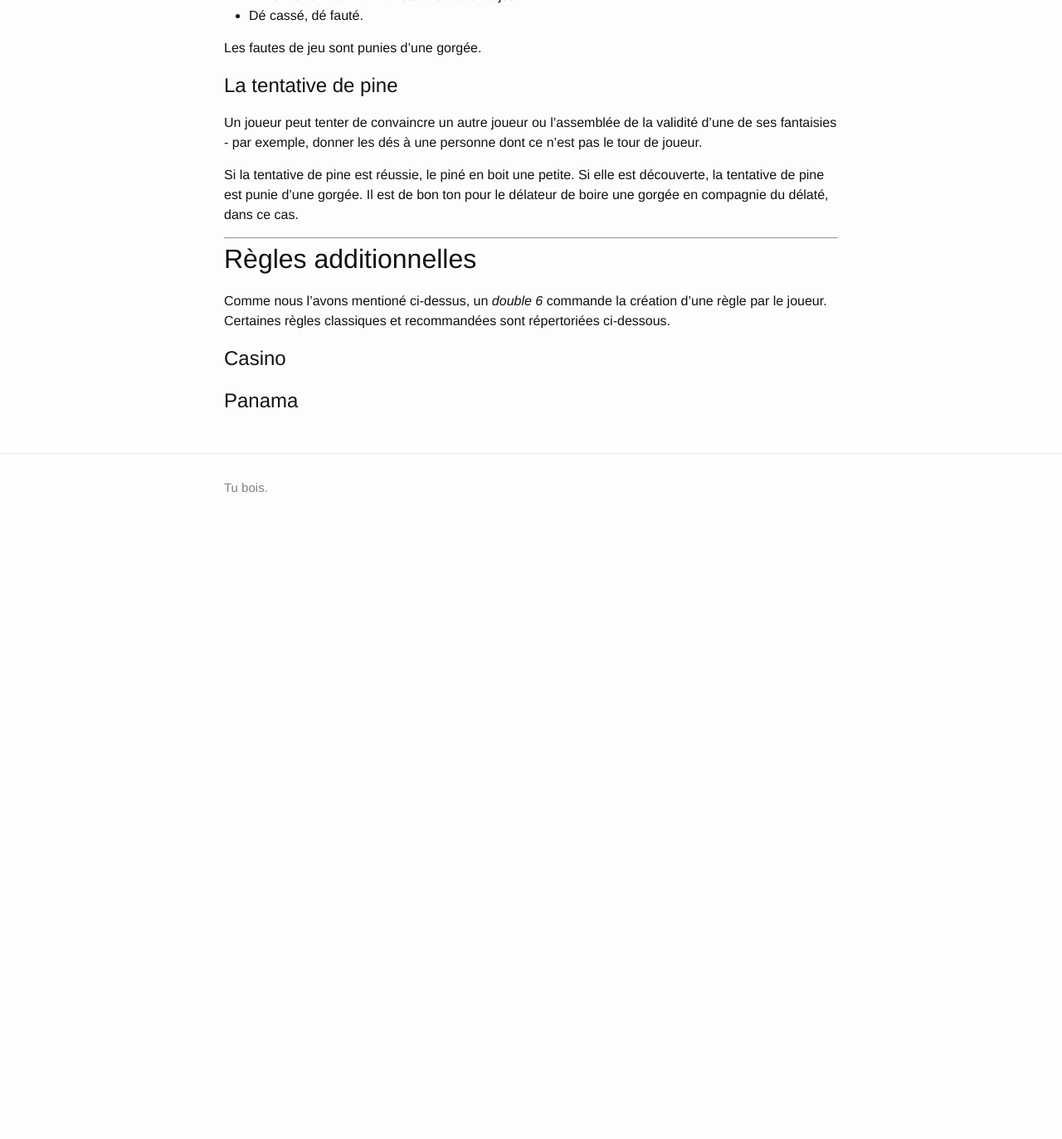
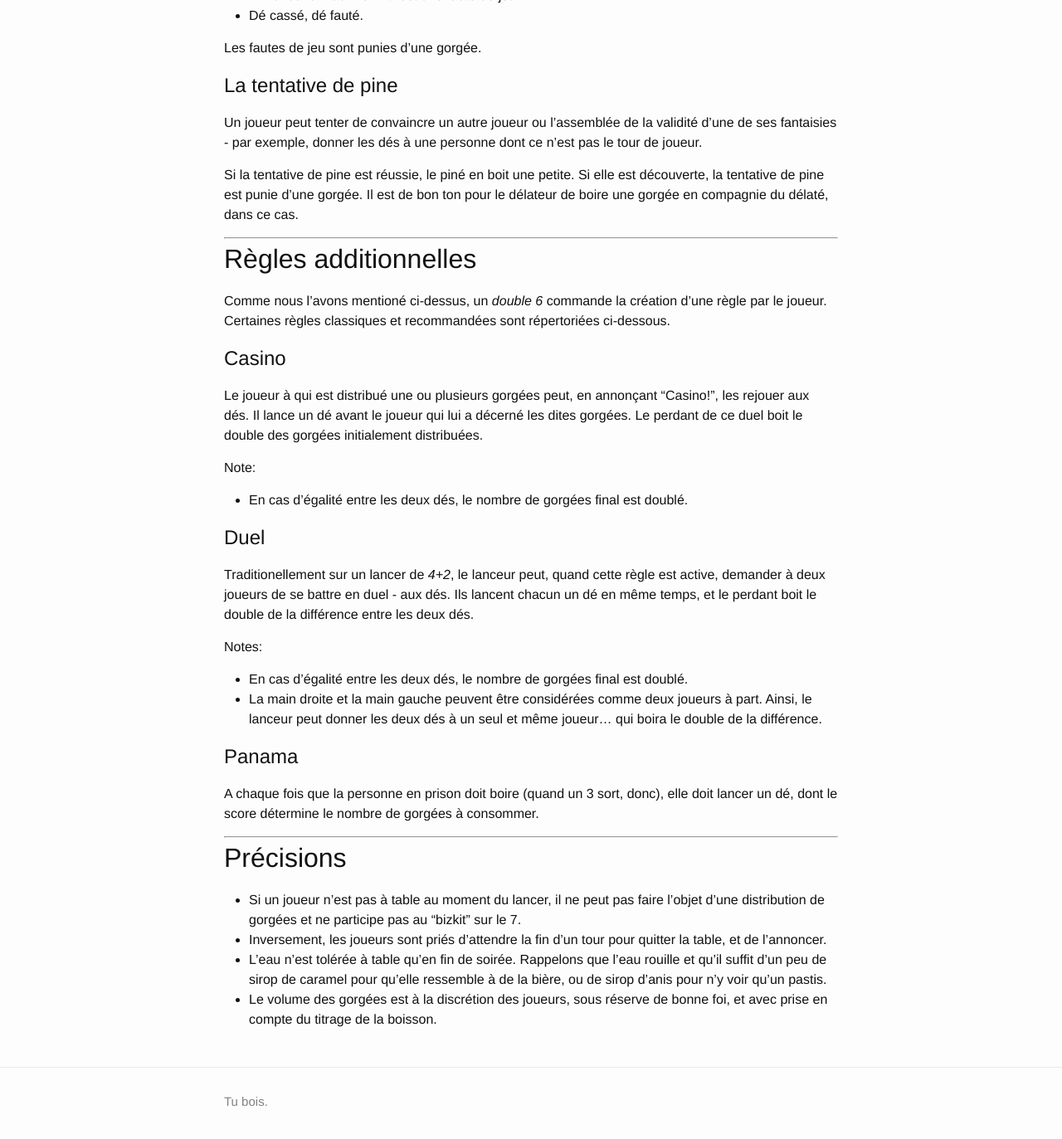
Before and after one commit to feston/bizkit, a Jekyll site: the page built from index.md, in a window 1280 px wide and 1400 px high, scrolled down 1570 px. Shown: the top 1373 px of the window at 83% size. Built offline with Jekyll 4.4.1, drawn with Linux system fonts in a browser that asks for light colours; before the commit the page ends 2230 px from its top, so only the background shows below that.

Commit message:
Update règles

```diff
--- a/index.md
+++ b/index.md
@@ -76,5 +76,28 @@ Si la tentative de pine est réussie, le piné en boit une petite. Si elle est d
 Comme nous l'avons mentioné ci-dessus, un *double 6* commande la création d'une règle par le joueur. Certaines règles classiques et recommandées sont répertoriées ci-dessous.
 
 ## Casino
+Le joueur à qui est distribué une ou plusieurs gorgées peut, en annonçant "Casino!", les rejouer aux dés. Il lance un dé avant le joueur qui lui a décerné les dites gorgées. Le perdant de ce duel boit le double des gorgées initialement distribuées.
+
+Note:
+
+* En cas d'égalité entre les deux dés, le nombre de gorgées final est doublé.
+
+## Duel
+Traditionellement sur un lancer de *4+2*, le lanceur peut, quand cette règle est active, demander à deux joueurs de se battre en duel - aux dés. Ils lancent chacun un dé en même temps, et le perdant boit le double de la différence entre les deux dés.
+
+Notes:
+
+* En cas d'égalité entre les deux dés, le nombre de gorgées final est doublé.
+* La main droite et la main gauche peuvent être considérées comme deux joueurs à part. Ainsi, le lanceur peut donner les deux dés à un seul et même joueur... qui boira le double de la différence.
 
 ## Panama
+A chaque fois que la personne en prison doit boire (quand un 3 sort, donc), elle doit lancer un dé, dont le score détermine le nombre de gorgées à consommer.
+
+---
+
+# Précisions
+
+* Si un joueur n'est pas à table au moment du lancer, il ne peut pas faire l'objet d'une distribution de gorgées et ne participe pas au "bizkit" sur le 7.
+* Inversement, les joueurs sont priés d'attendre la fin d'un tour pour quitter la table, et de l'annoncer.
+* L'eau n'est tolérée à table qu'en fin de soirée. Rappelons que l'eau rouille et qu'il suffit d'un peu de sirop de caramel pour qu'elle ressemble à de la bière, ou de sirop d'anis pour n'y voir qu'un pastis.
+* Le volume des gorgées est à la discrétion des joueurs, sous réserve de bonne foi, et avec prise en compte du titrage de la boisson.
```
